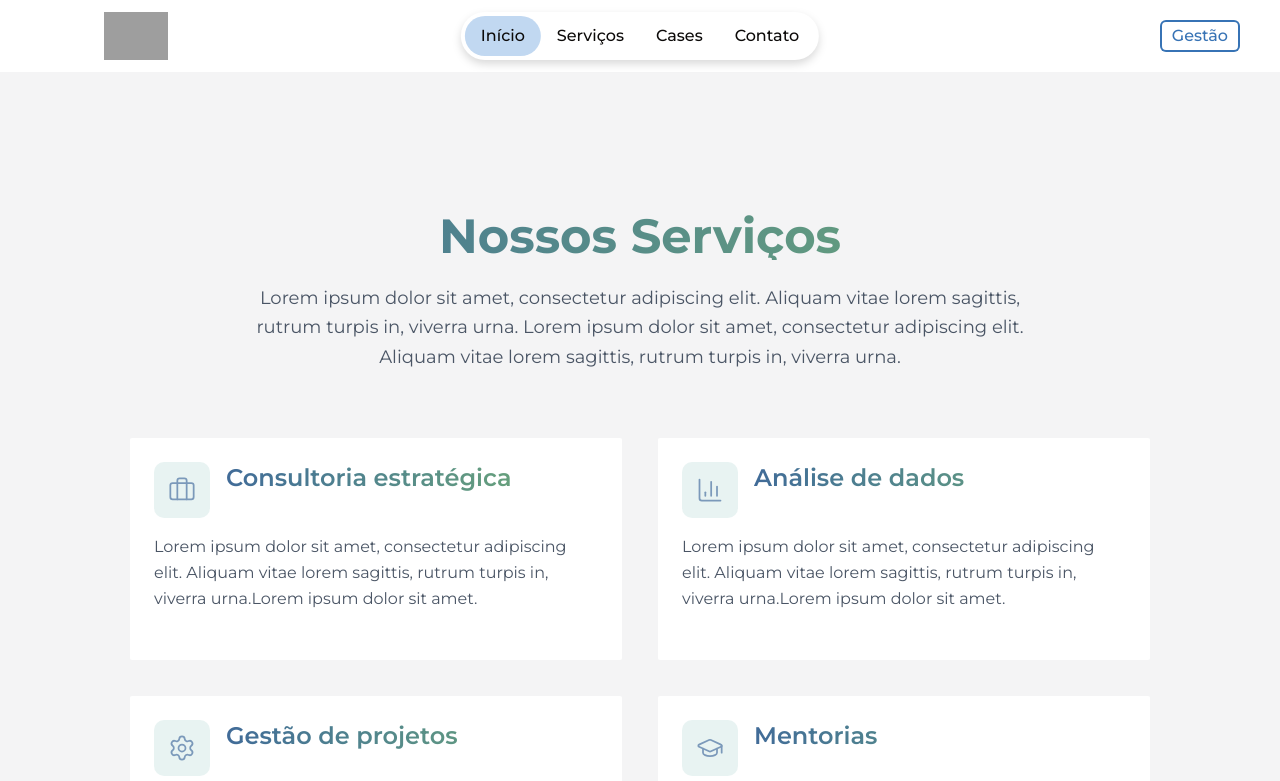
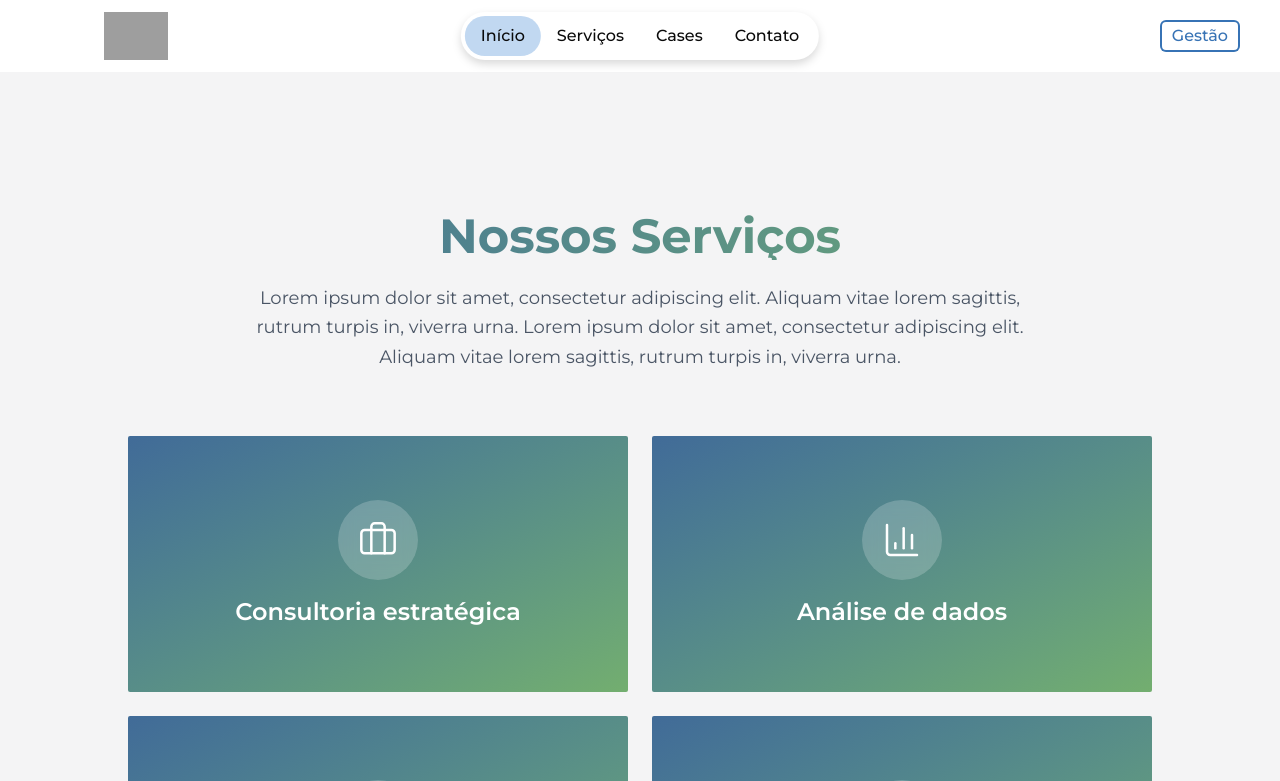
Before and after one commit to LuisF-CRosa/Website-Jr_Einstein, a Next.js app: page / in a window 1280 px wide. Shown: the top 781 px of the page. Built offline with nearby package versions, Linux system fonts and the light colour scheme; grey boxes are pictures that could not be loaded.

Commit message:
Fazendo cards escondidos que giram

```diff
--- a/src/app/globals.css
+++ b/src/app/globals.css
@@ -42,74 +42,89 @@
 }
 
 :root {
-  --font-montserrat: "Montserrat", sans-serif;
-  --font-sans: var(--font-montserrat);
-  --radius: 0.625rem;
+  /* Brand Colors - Blues */
+  --brand-blue-primary: #083d77;
+  --brand-blue-secondary: #416b98;
+  --brand-blue-light: #7b99ba;
+  --brand-blue-lighter: #b4c7db;
+  --brand-blue-lightest: #edf5fc;
+
+  /* Brand Colors - Greens */
+  --brand-green-lightest: #e1f2e8;
+  --brand-green-lighter: #c6e1ca;
+  --brand-green-light: #aad OAC;
+  --brand-green-secondary: #8fbf8d;
+  --brand-green-primary: #73ae6f;
+
   --background: oklch(1 0 0);
-  --foreground: oklch(0.147 0.004 49.25);
+  --foreground: oklch(0.145 0 0);
   --card: oklch(1 0 0);
-  --card-foreground: oklch(0.147 0.004 49.25);
+  --card-foreground: oklch(0.145 0 0);
   --popover: oklch(1 0 0);
-  --popover-foreground: oklch(0.147 0.004 49.25);
-  --primary: oklch(0.216 0.006 56.043);
-  --primary-foreground: oklch(0.985 0.001 106.423);
-  --secondary: oklch(0.97 0.001 106.424);
-  --secondary-foreground: oklch(0.216 0.006 56.043);
-  --muted: oklch(0.97 0.001 106.424);
-  --muted-foreground: oklch(0.553 0.013 58.071);
-  --accent: oklch(0.97 0.001 106.424);
-  --accent-foreground: oklch(0.216 0.006 56.043);
+  --popover-foreground: oklch(0.145 0 0);
+  --primary: oklch(0.205 0 0);
+  --primary-foreground: oklch(0.985 0 0);
+  --secondary: oklch(0.97 0 0);
+  --secondary-foreground: oklch(0.205 0 0);
+  --muted: oklch(0.97 0 0);
+  --muted-foreground: oklch(0.556 0 0);
+  --accent: oklch(0.97 0 0);
+  --accent-foreground: oklch(0.205 0 0);
   --destructive: oklch(0.577 0.245 27.325);
-  --border: oklch(0.923 0.003 48.717);
-  --input: oklch(0.923 0.003 48.717);
-  --ring: oklch(0.709 0.01 56.259);
+  --destructive-foreground: oklch(0.577 0.245 27.325);
+  --border: oklch(0.922 0 0);
+  --input: oklch(0.922 0 0);
+  --ring: oklch(0.708 0 0);
   --chart-1: oklch(0.646 0.222 41.116);
   --chart-2: oklch(0.6 0.118 184.704);
   --chart-3: oklch(0.398 0.07 227.392);
   --chart-4: oklch(0.828 0.189 84.429);
   --chart-5: oklch(0.769 0.188 70.08);
-  --sidebar: oklch(0.985 0.001 106.423);
-  --sidebar-foreground: oklch(0.147 0.004 49.25);
-  --sidebar-primary: oklch(0.216 0.006 56.043);
-  --sidebar-primary-foreground: oklch(0.985 0.001 106.423);
-  --sidebar-accent: oklch(0.97 0.001 106.424);
-  --sidebar-accent-foreground: oklch(0.216 0.006 56.043);
-  --sidebar-border: oklch(0.923 0.003 48.717);
-  --sidebar-ring: oklch(0.709 0.01 56.259);
+  --radius: 0.625rem;
+  --sidebar: oklch(0.985 0 0);
+  --sidebar-foreground: oklch(0.145 0 0);
+  --sidebar-primary: oklch(0.205 0 0);
+  --sidebar-primary-foreground: oklch(0.985 0 0);
+  --sidebar-accent: oklch(0.97 0 0);
+  --sidebar-accent-foreground: oklch(0.205 0 0);
+  --sidebar-border: oklch(0.922 0 0);
+  --sidebar-ring: oklch(0.708 0 0);
+  --font-sans: "Montserrat", "Montserrat Fallback";
 }
 
 .dark {
-  --background: oklch(0.147 0.004 49.25);
-  --foreground: oklch(0.985 0.001 106.423);
-  --card: oklch(0.216 0.006 56.043);
-  --card-foreground: oklch(0.985 0.001 106.423);
-  --popover: oklch(0.216 0.006 56.043);
-  --popover-foreground: oklch(0.985 0.001 106.423);
-  --primary: oklch(0.923 0.003 48.717);
-  --primary-foreground: oklch(0.216 0.006 56.043);
-  --secondary: oklch(0.268 0.007 34.298);
-  --secondary-foreground: oklch(0.985 0.001 106.423);
-  --muted: oklch(0.268 0.007 34.298);
-  --muted-foreground: oklch(0.709 0.01 56.259);
-  --accent: oklch(0.268 0.007 34.298);
-  --accent-foreground: oklch(0.985 0.001 106.423);
-  --destructive: oklch(0.704 0.191 22.216);
-  --border: oklch(1 0 0 / 10%);
-  --input: oklch(1 0 0 / 15%);
-  --ring: oklch(0.553 0.013 58.071);
+  --background: oklch(0.145 0 0);
+  --foreground: oklch(0.985 0 0);
+  --card: oklch(0.145 0 0);
+  --card-foreground: oklch(0.985 0 0);
+  --popover: oklch(0.145 0 0);
+  --popover-foreground: oklch(0.985 0 0);
+  --primary: oklch(0.985 0 0);
+  --primary-foreground: oklch(0.205 0 0);
+  --secondary: oklch(0.269 0 0);
+  --secondary-foreground: oklch(0.985 0 0);
+  --muted: oklch(0.269 0 0);
+  --muted-foreground: oklch(0.708 0 0);
+  --accent: oklch(0.269 0 0);
+  --accent-foreground: oklch(0.985 0 0);
+  --destructive: oklch(0.396 0.141 25.723);
+  --destructive-foreground: oklch(0.637 0.237 25.331);
+  --border: oklch(0.269 0 0);
+  --input: oklch(0.269 0 0);
+  --ring: oklch(0.439 0 0);
   --chart-1: oklch(0.488 0.243 264.376);
   --chart-2: oklch(0.696 0.17 162.48);
   --chart-3: oklch(0.769 0.188 70.08);
   --chart-4: oklch(0.627 0.265 303.9);
   --chart-5: oklch(0.645 0.246 16.439);
-  --sidebar: oklch(0.216 0.006 56.043);
-  --sidebar-foreground: oklch(0.985 0.001 106.423);
+  --sidebar: oklch(0.205 0 0);
+  --sidebar-foreground: oklch(0.985 0 0);
   --sidebar-primary: oklch(0.488 0.243 264.376);
-  --sidebar-primary-foreground: oklch(0.985 0.001 106.423);
-  --sidebar-accent: oklch(0.268 0.007 34.298);
-  --sidebar-accent-foreground: oklch(0.985 0.001 106.423);
-  --sidebar-border: oklch(1 0 0 / 10%);
-  --sidebar-ring: oklch(0.553 0.013 58.071);
+  --sidebar-primary-foreground: oklch(0.985 0 0);
+  --sidebar-accent: oklch(0.269 0 0);
+  --sidebar-accent-foreground: oklch(0.985 0 0);
+  --sidebar-border: oklch(0.269 0 0);
+  --sidebar-ring: oklch(0.439 0 0);
 }
 
 @layer base {
@@ -119,6 +134,19 @@
   body {
     @apply bg-background text-foreground;
     font-family: var(--font-montserrat);
+  }
+  /* Adding 3D flip card styles for service cards */
+  .perspective-1000 {
+    perspective: 1000px;
+  }
+
+  .transform-style-3d {
+    transform-style: preserve-3d;
+  }
+
+  .backface-hidden {
+    backface-visibility: hidden;
+    -webkit-backface-visibility: hidden;
   }
 }
 
--- a/src/components/services.tsx
+++ b/src/components/services.tsx
@@ -1,5 +1,4 @@
 import { Briefcase, BarChart3, Settings, GraduationCap } from "lucide-react"
-import { ArrowRight } from "lucide-react"
 
 const services = [
   {
@@ -7,24 +6,28 @@ const services = [
     title: "Consultoria estratégica",
     description:
       "Lorem ipsum dolor sit amet, consectetur adipiscing elit. Aliquam vitae lorem sagittis, rutrum turpis in, viverra urna.Lorem ipsum dolor sit amet.",
+    featured: true,
   },
   {
     icon: BarChart3,
     title: "Análise de dados",
     description:
       "Lorem ipsum dolor sit amet, consectetur adipiscing elit. Aliquam vitae lorem sagittis, rutrum turpis in, viverra urna.Lorem ipsum dolor sit amet.",
+    featured: false,
   },
   {
     icon: Settings,
     title: "Gestão de projetos",
     description:
       "Lorem ipsum dolor sit amet, consectetur adipiscing elit. Aliquam vitae lorem sagittis, rutrum turpis in, viverra urna.Lorem ipsum dolor sit amet.",
+    featured: false,
   },
   {
     icon: GraduationCap,
     title: "Mentorias",
     description:
       "Lorem ipsum dolor sit amet, consectetur adipiscing elit. Aliquam vitae lorem sagittis, rutrum turpis in, viverra urna.Lorem ipsum dolor sit amet.",
+    featured: false,
   },
 ]
 
@@ -34,7 +37,7 @@ export function Services() {
       <div className="container mx-auto px-6">
         <div className="max-w-6xl mx-auto">
           <div className="text-center mb-16">
-            <h2 className="font-bold text-4xl md:text-5xl bg-gradient-to-r from-[#416B98] to-[#73AE6F] bg-clip-text text-transparent mb-6 text-balance">
+            <h2 className="font-bold text-4xl md:text-5xl mb-6 text-balance bg-gradient-to-r from-[#416B98] to-[#73AE6F] bg-clip-text text-transparent">
               Nossos Serviços
             </h2>
             <p className="text-lg text-gray-600 leading-relaxed max-w-3xl mx-auto text-pretty">
@@ -44,37 +47,40 @@ export function Services() {
             </p>
           </div>
 
-          <svg width="0" height="0" className="absolute">
-            <defs>
-              <linearGradient id="iconGradient" x1="0%" y1="0%" x2="100%" y2="100%">
-                <stop offset="0%" stopColor="#416B98" />
-                <stop offset="100%" stopColor="#73AE6F" />
-              </linearGradient>
-            </defs>
-          </svg>
-
-          <div className="grid md:grid-cols-2 gap-8 max-w-5xl mx-auto">
+          <div className="grid md:grid-cols-2 gap-6 max-w-5xl mx-auto">
             {services.map((service, index) => {
               const Icon = service.icon
               return (
-                <div
-                  key={index}
-                  className="group relative rounded-xs hover:bg-gradient-to-r hover:from-[#218B7E] hover:to-[#3F6A9A] p-[2px] transition-all"
-                >
-                  <div className="bg-white rounded-xs p-6">
-                    <div className="flex items-start gap-4 mb-4">
-                      <div className="w-14 h-14 bg-[#218B7E]/10 rounded-lg flex items-center justify-center flex-shrink-0">
-                        <Icon className="w-7 h-7 text-[#7B99BA]" strokeWidth={1.5} />
-                      </div>
-                      <div className="flex-1">
-                        <h3 className="font-semibold text-2xl bg-gradient-to-r from-[#416B98] to-[#73AE6F] bg-clip-text text-transparent mb-3">{service.title}</h3>
+                <div key={index} className="group perspective-1000 h-64">
+                  {/* Flip container */}
+                  <div className="relative w-full h-full transition-transform duration-700 transform-style-3d group-hover:[transform:rotateY(180deg)]">
+                    {/* Back side - shows initially */}
+                    <div className="absolute inset-0 backface-hidden rounded-xs bg-gradient-to-br from-[#416B98] to-[#73AE6F] flex items-center justify-center">
+                      <div className="text-center">
+                        <div className="w-20 h-20 rounded-full flex items-center justify-center mx-auto bg-white/20 backdrop-blur-sm mb-4">
+                          <Icon className="w-10 h-10 text-white" strokeWidth={1.5} />
+                        </div>
+                        <h3 className="font-semibold text-2xl text-white px-6">{service.title}</h3>
                       </div>
                     </div>
-                    <p className="text-gray-600 leading-relaxed mb-6">{service.description}</p>
-                    {/* <button className="flex items-center gap-2 bg-gradient-to-r from-[#416B98] to-[#73AE6F] bg-clip-text text-transparent hover:text-[#73AE6F] font-medium transition-colors group/btn">
-                      Saiba mais
-                      <ArrowRight className="w-4 h-4 group-hover/btn:translate-x-1 transition-transform" />
-                    </button> */}
+
+                    {/* Front side - shows on hover */}
+                    <div className="absolute inset-0 backface-hidden [transform:rotateY(180deg)] rounded-xs bg-gradient-to-r from-[#218B7E] to-[#3F6A9A] p-0.75 transition-all">
+                      <div className="bg-white rounded-xs p-6 h-full flex flex-col">
+                        <div className="flex items-start gap-4 mb-4">
+                          <div className="w-14 h-14 bg-[#218B7E]/10 rounded-lg flex items-center justify-center flex-shrink-0">
+                            <Icon className="w-7 h-7 text-[#7B99BA]" strokeWidth={1.5} />
+                          </div>
+                          <div className="flex-1">
+                            <h3 className="font-semibold text-2xl bg-gradient-to-r from-[#416B98] to-[#73AE6F] bg-clip-text text-transparent mb-3">
+                              {service.title}
+                            </h3>
+                            <p className="text-gray-600 leading-relaxed mb-6">{service.description}</p>
+                          </div>
+                        </div>
+                      </div>
+                    </div>
+                    {/* </CHANGE> */}
                   </div>
                 </div>
               )
```
